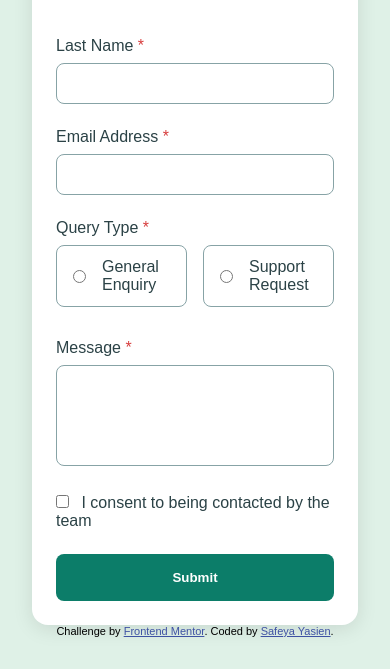
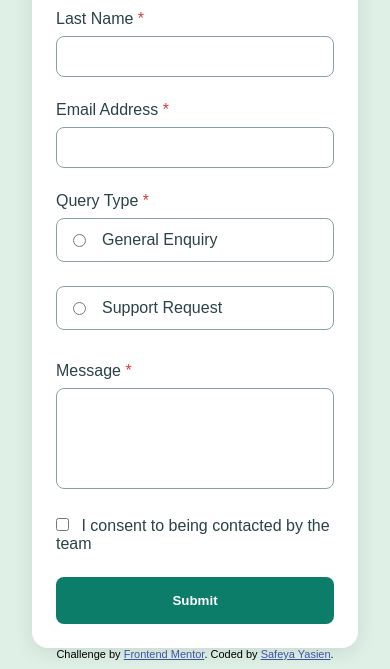
Before and after one commit to Safeya-Yasien/contact-form-main, a plain HTML site: page index.html in a window 390 px wide. Shown: the part 179-848 px from the top of the page. Drawn offline with Linux system fonts and the light colour scheme.

Commit message:
update style.css

```diff
--- a/css/style.css
+++ b/css/style.css
@@ -19,11 +19,17 @@ body {
   margin: 0;
   padding: 2rem;
   background: var(--green-200);
+  height: 100vh;
+  display: flex;
+  flex-direction: column;
+  justify-content: center;
+  align-items: center;
 }
 
 .container {
-  max-width: 600px;
   margin: auto;
+  width: 100%;
+  max-width: 700px;
   background: var(--white);
   padding: 2rem;
   border-radius: 1rem;
@@ -163,4 +169,13 @@ input[type="radio"] {
   .container {
     padding: 1.5rem;
   }
+
+  .radio-group {
+    display: flex;
+    flex-direction: column; /* Stack the radio buttons vertically */
+  }
+
+  .radio-box {
+    width: 100%; /* Make each radio box take full width on mobile */
+  }
 }
```
